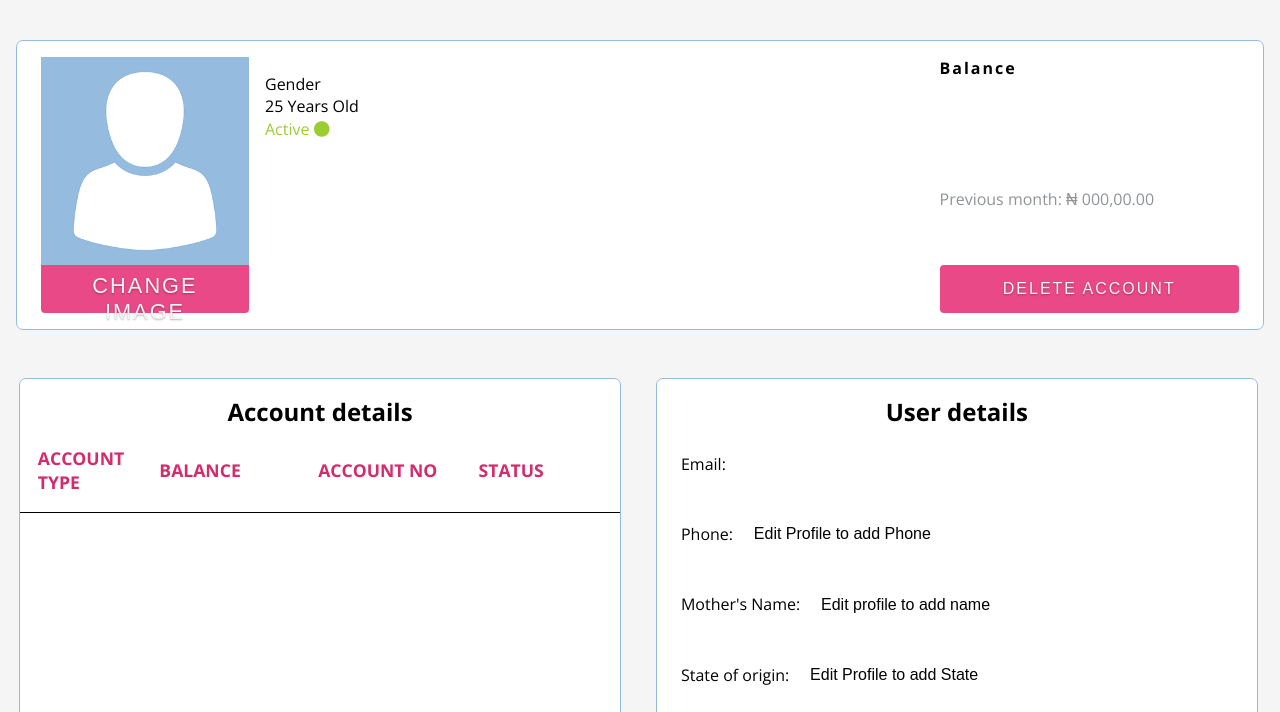
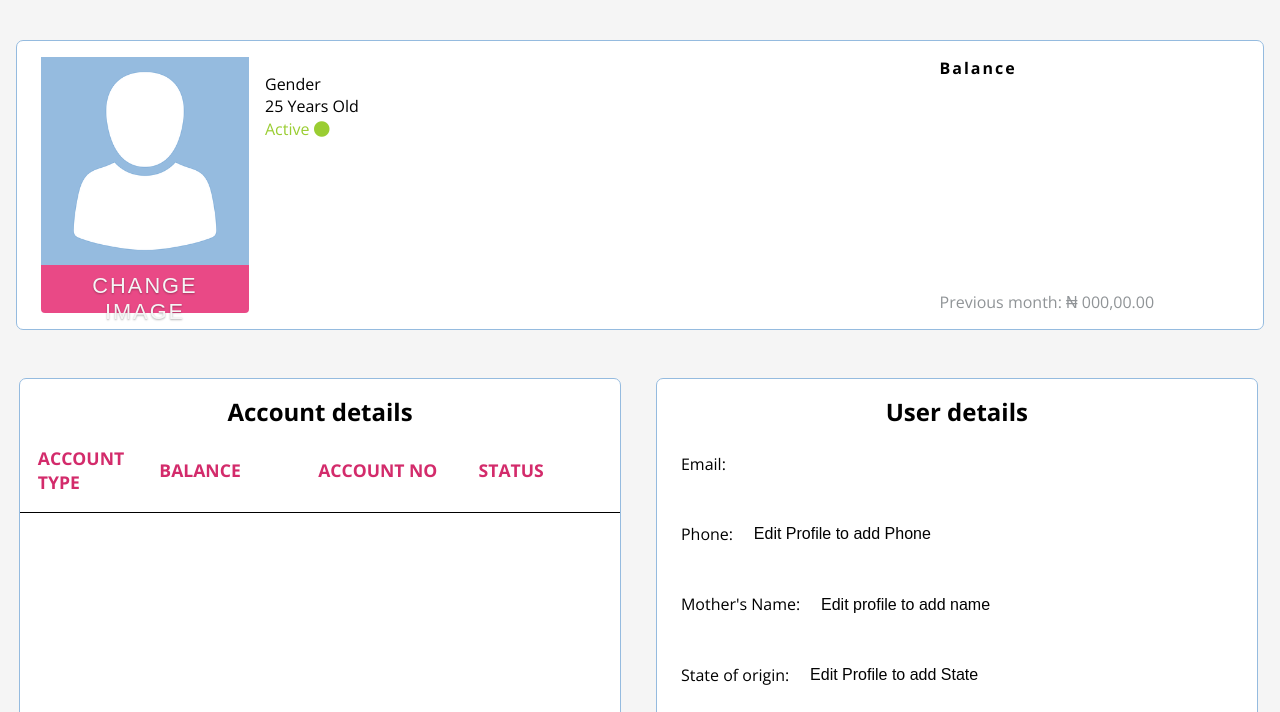
Before and after one commit to PelumiAlesh/Banka, a website: page UI/USER/profile.html in a window 1280 px wide. Shown: the part 88-800 px from the top of the page. Drawn offline with nearby package versions, Linux system fonts and the light colour scheme.

```diff
--- a/UI/USER/profile.html
+++ b/UI/USER/profile.html
@@ -70,7 +70,6 @@
                 <p id="thick">Balance</p>
                 <p id="main_bal"></p>
                 <p id="fade">Previous month: ₦ 000,00.00</p>
-                <button class="btn">Delete Account</button>
             </div>
 
         </div>
```
